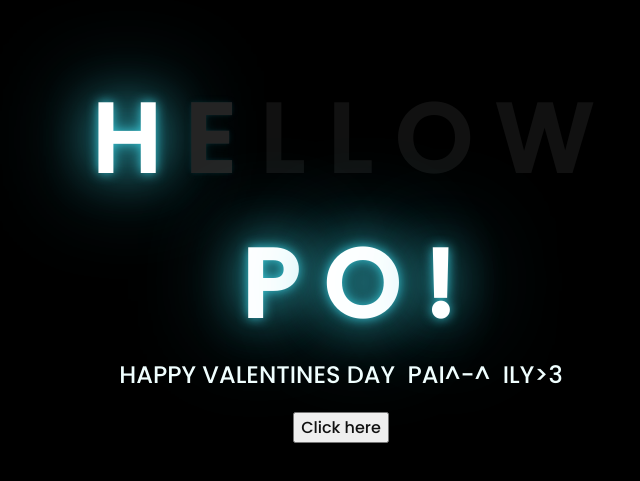
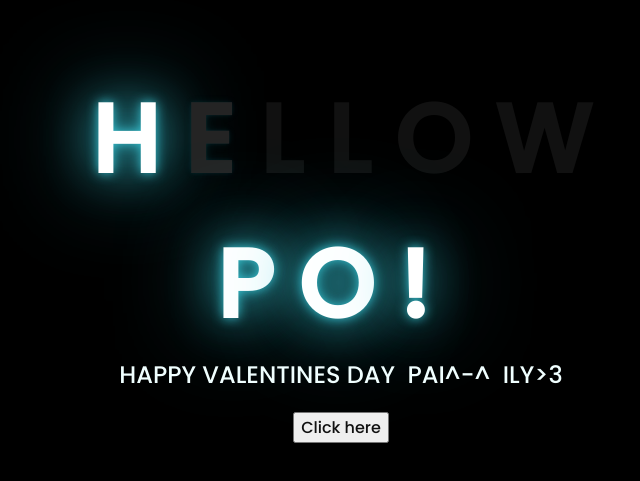
Before and after one commit to Aniga23/Flower-for-Valentines, a plain HTML site: page index.html in a window 1280 px wide. Shown: the part 153-634 px from the top of the page, without its empty margins (307-947 px from the left). Drawn offline with Linux system fonts and the light colour scheme.

Commit message:
Update index.html

```diff
--- a/index.html
+++ b/index.html
@@ -17,7 +17,7 @@
         <span>O</span>
         <span>W</span>
         <br>
-        <span>&nbsp;&nbsp;&nbsp;&nbsp;&nbsp;&nbsp;P</span>
+        <span>&nbsp;&nbsp;&nbsp;&nbsp;&nbsp;P</span>
         <span>O</span>
         <span>!</span>
     </div>
```
